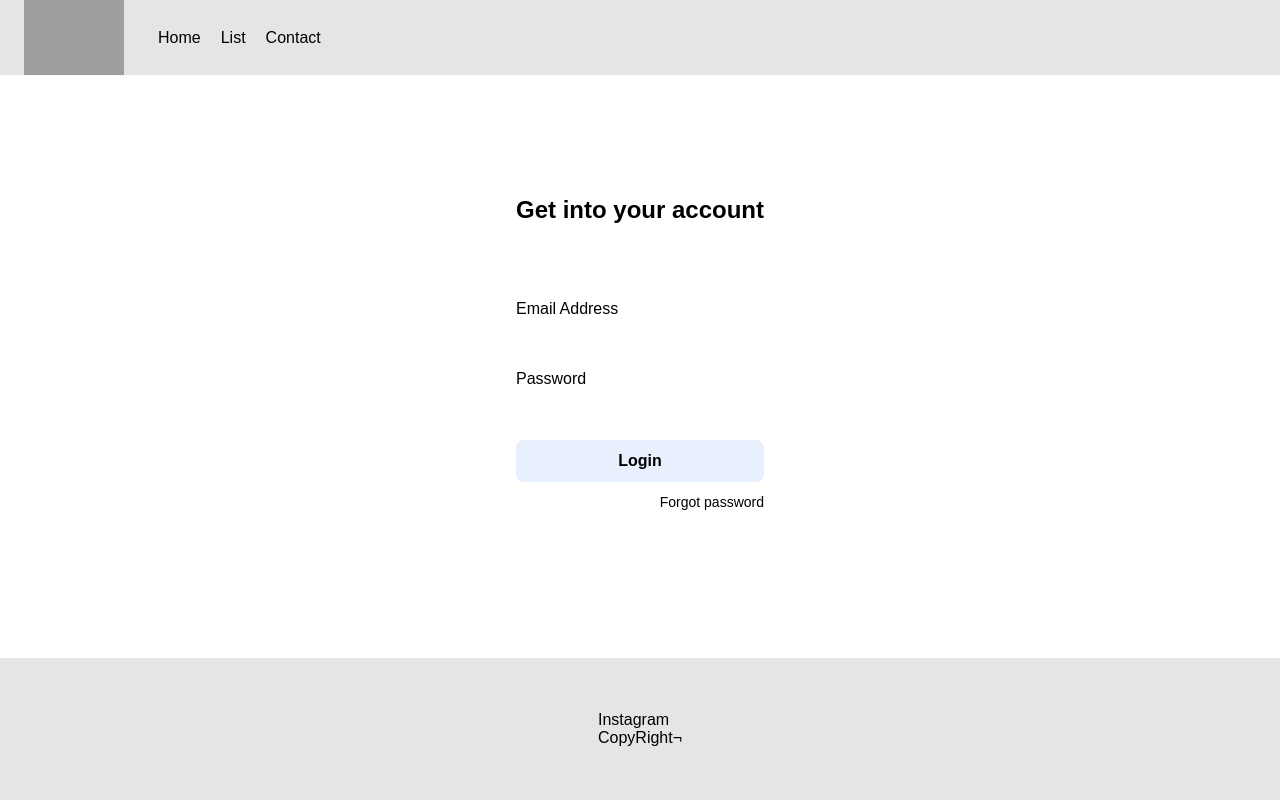
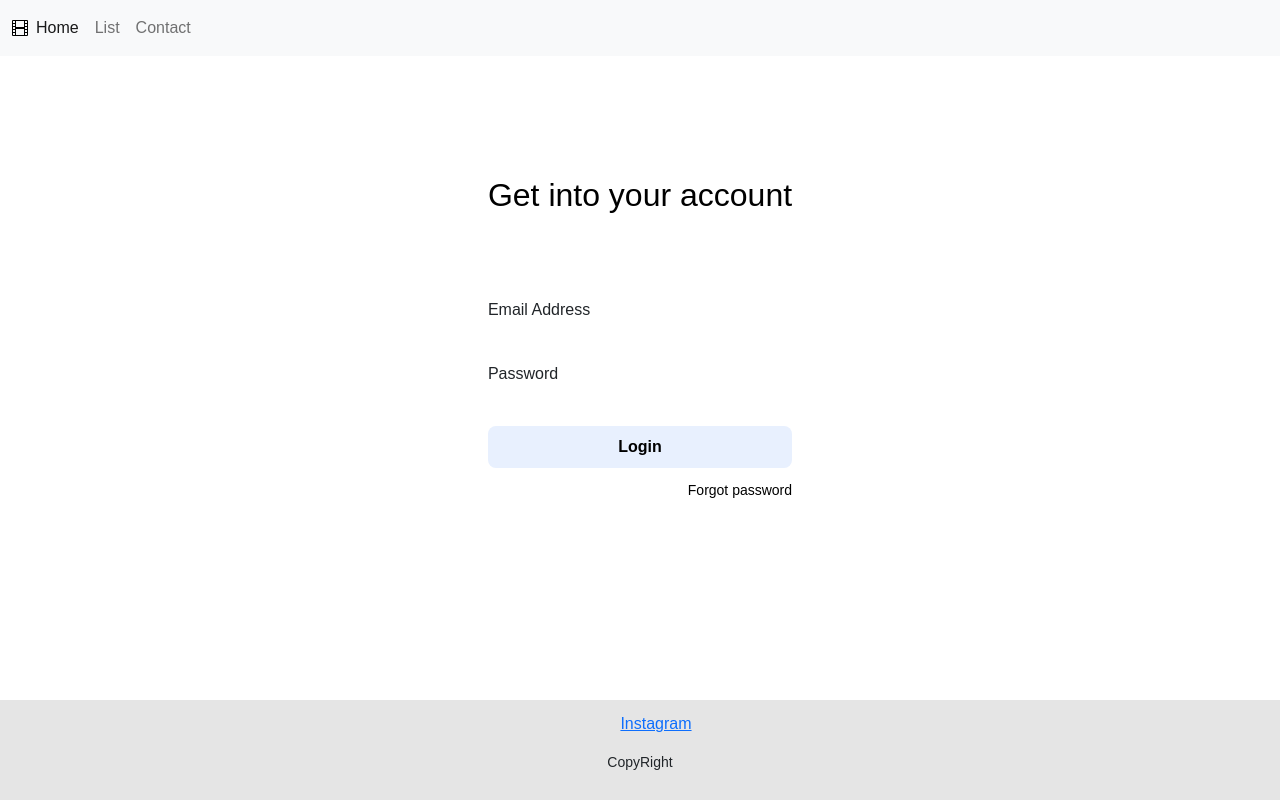
Before and after one commit to Laurajcb/Movies-jsx, a React (Create React App) app: page / in a window 1280 px wide. Built offline with nearby package versions, Linux system fonts and the light colour scheme; grey boxes are pictures that could not be loaded.

Commit message:
update navigate and added bootstrap

```diff
--- a/package.json
+++ b/package.json
@@ -9,6 +9,8 @@
     "@testing-library/user-event": "^13.5.0",
     "axios": "^0.27.2",
     "bootstrap": "^5.2.1",
+    "jquery": "^3.6.1",
+    "popper.js": "^1.16.1",
     "react": "^17.0.0",
     "react-bootstrap": "^2.5.0",
     "react-dom": "^17.0.0",
--- a/src/App.js
+++ b/src/App.js
@@ -3,21 +3,22 @@ import { Login } from "./components/Login/Login";
 import { List } from "./components/List/List";
 import { Routes, Route } from "react-router-dom";
 import { Header } from './components/Header/Header';
-import { Footer} from './components/Footer/Footer';
+import { Footer } from './components/Footer/Footer';
 
 
 
 function App() {
   return (
     <>
-      <Header/>
+      <Header />
+      <div className='container mt-3'>
+        <Routes>
+          <Route path='/' element={<Login />} />
+          <Route path='/list' element={<List />} />
+        </Routes>
+      </div>
 
-      <Routes>
-        <Route path='/' element={<Login />} />
-        <Route path='/List' element={<List />} />
-      </Routes>
-
-      <Footer/>
+      <Footer />
     </>
   );
 }
--- a/src/components/Footer/Footer.css
+++ b/src/components/Footer/Footer.css
@@ -20,7 +20,7 @@ body {
   left: 0;
   bottom: 0;
   width: 100%;
-  height: 142px;
+  height: 100px;
   background-color: var(--very--light-grey);
   align-items: center;
 }
@@ -33,3 +33,8 @@ body {
 .footer-content li  {
   list-style: none;
 }
+
+.footer-content p {
+  font-size: var(--sm);
+  justify-self: center;
+}
--- a/src/components/Footer/Footer.js
+++ b/src/components/Footer/Footer.js
@@ -11,7 +11,7 @@ function Footer() {
 				noreferrer'>Instagram</a> </li>
         </ul>
         <p>
-					CopyRight¬
+          CopyRight
         </p>
       </section>
     </footer>
--- a/src/components/Header/Header.css
+++ b/src/components/Header/Header.css
@@ -13,38 +13,3 @@ body {
   margin: 0;
   font-family: 'Quicksand', sans-serif;
 }
-
-.navbar-container {
-  display: flex;
-  justify-content: left;
-  align-items: center;
-  padding: 0 24px;
-  border-bottom: 1px solid var(--text-input-field);
-  background-color: var(--very--light-grey);
-  color: var(--white);
-}
-
-.logo {
-  width: 100px;
-  margin-right: 24px;
-}
-
-.navbar-menu ul {
-  list-style: none;
-  display: grid;
-  grid-template-columns: auto 1fr auto;
-  align-items: center;
-  height: 60px;
-  color: black;
-}
-
-.navbar-menu li {
-  padding: 10px;
-  font-size: var(--md);
-}
-
-li a {
-  color: var(--black);
-  font-size: var(--md);
-  text-decoration: none;
-}
--- a/src/components/Header/Header.js
+++ b/src/components/Header/Header.js
@@ -1,32 +1,47 @@
 import React from 'react';
 import { Link } from 'react-router-dom';
-import Container from 'react-bootstrap/Container';
-import Nav from 'react-bootstrap/Nav';
-import Navbar from 'react-bootstrap/Navbar';
 import './Header.css';
 
+import ReactLogo from '../../assets/film.svg';
 
 function Header() {
   return (
     <header>
-      <Navbar className='navbar-container'>
-        <img src='/assets/film.svg' alt='Logo' className='logo' />
-        <Container>
-        <Nav className='navbar-menu'>
-          <ul>
-            <li>
-              <Link to='/' className='section-home'>Home</Link>
-            </li>
-            <li>
-              <Link to='/List' className='section-list'>List</Link>
-            </li>
-            <li>
-              <Link to='/Contact' className='section-contact'>Contact</Link>
-            </li>
-          </ul>
-        </Nav>
-        </Container>
-      </Navbar>
+
+      <nav className='navbar navbar-expand-lg bg-light'>
+        <div className='container-fluid'>
+          <img src={ReactLogo} alt='Logo' className='logo' />
+          <button
+            className='navbar-toggler collapsed'
+            type='button'
+            data-bs-toggle="collapse"
+            data-bs-target='#main-menu'
+            aria-controls='main-menu'
+            arial-expanded='false'
+            aria-label='Toggle navigation'
+          >
+            <span className='navbar-toggler-icon'></span>
+          </button>
+          <div
+            className='navbar-collapse collapse'
+            id='main-menu'
+          >
+            <ul className='navbar-nav'>
+              <li className='nav-item'>
+                <Link to='/' className="nav-link active" aria-current="page">Home</Link>
+              </li>
+
+              <li className='nav-item'>
+                <Link to='/list' className="nav-link">List</Link>
+              </li>
+
+              <li className='nav-item'>
+                <Link to='/contact' className="nav-link">Contact</Link>
+              </li>
+            </ul>
+          </div>
+        </div>
+      </nav>
     </header >
   )
 }
--- a/src/components/List/List.css
+++ b/src/components/List/List.css
@@ -0,0 +1,15 @@
+:root {
+  --white: #FFFFFF;
+  --black: #000000;
+  --very--light-grey: #c7c7c776;
+  --text-input-field: #F7F7F7;
+  --hospital-blue: #e8f0fe;
+  --sm: 14px;
+  --md: 16px;
+  --lg: 18px;
+}
+
+body {
+  margin: 0;
+  font-family: 'Quicksand', sans-serif;
+}
--- a/src/components/List/List.js
+++ b/src/components/List/List.js
@@ -1,23 +1,28 @@
-import React, { useEffect } from 'react';
-import { useNavigate } from 'react-router-dom';
+import React from 'react';
+import { Link, Navigate } from 'react-router-dom';
 
-function List() {
-  const navigate = useNavigate();
-
+ function List() {
   const token = localStorage.getItem('token');
-  console.log(token);
-
-  useEffect(() => {
-    if (token === null || token === undefined) {
-      navigate('/');
-    }
-  })
 
   return (
-    <h2>
-      Soy el componente listado
-    </h2>
+    <>
+      {!token && <Navigate to="/" />}
+      <section className='row'>
+        <div className='col-3'>
+          <div className='card'>
+            <img src='...' className='card-img-top' alt='...' />
+            <div className='card-body'>
+              <h5 className='card-titel'>Card Title</h5>
+              <p className='card-tex'>Some quick text that will goes in the card description, just to make an idea of how is goint to look like.
+              </p>
+              <Link to='/' className='btn btn-primary'>
+                Go to the actuall Film
+              </Link>
+            </div>
+          </div>
+        </div>
+      </section>
+    </>
   )
 };
-
 export { List };
--- a/src/components/Login/Login.js
+++ b/src/components/Login/Login.js
@@ -1,7 +1,7 @@
 import React from 'react';
 import axios from 'axios';
 import swAlert from '@sweetalert/with-react';
-import { useNavigate } from 'react-router-dom';
+import { useNavigate, Navigate} from 'react-router-dom';
 import './Login.css';
 
 function Login() {
@@ -25,7 +25,7 @@ function Login() {
     if (email !== '' && !regexEmail.test(email)) {
       swAlert(
         <h2>You should use a valid email addrees</h2>
-      );
+      )
       return;
     }
     if (email !== 'challenge@alkemy.org' || password !== 'react') {
@@ -34,19 +34,19 @@ function Login() {
       )
       return;
     }
-    swAlert(
-      <h2>Perfect you're in! </h2>
-    )
+
     axios
       .post('http://challenge-react.alkemy.org', { email, password })
       .then(response => {
         const token = response.data.token;
         localStorage.setItem('token', token);
-        navigate('/List');
+        navigate('/list');
       })
   }
+  let token = localStorage.getItem('token');
   return (
     <>
+      {token && <Navigate to="/list"/> }
       <div className='login-container'>
         <h2> Get into your account</h2>
         <form onSubmit={submitHandler} className='login-form'>
```
Also changed, not shown: src/BasicExample.js (deleted, +0 -36 lines), src/index.js (+8 -0 lines), 2 other files (tests, documents, lock files or other folders). Lines whose indentation alone changed are shown as unchanged.
